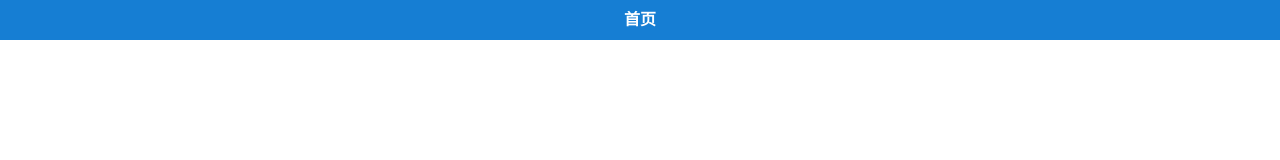
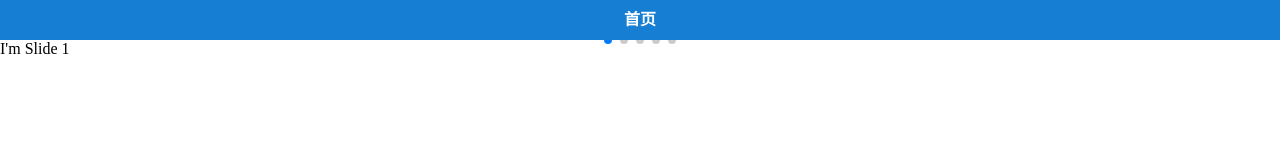
Before and after one commit to zhangyongjie1997/vue-book, a Vue app: page / in a window 1280 px wide. Shown: the top 160 px of the page. Built offline with nearby package versions, Linux system fonts and the light colour scheme; a small style sheet from the web is missing.

Commit message:
轮播图组件完成

```diff
--- a/package.json
+++ b/package.json
@@ -11,6 +11,7 @@
   },
   "dependencies": {
     "vue": "^2.5.2",
+    "vue-awesome-swiper": "^3.1.3",
     "vue-router": "^3.0.1"
   },
   "devDependencies": {
--- a/src/App.vue
+++ b/src/App.vue
@@ -17,4 +17,11 @@ export default {
 
 <style>
 @import url('./css/reset.css');
+.content{
+  position: fixed;
+  top: 40px;
+  bottom: 50px;
+  overflow: auto;
+  width: 100%;
+}
 </style>
--- /dev/null
+++ b/src/base/Swiper.vue
@@ -0,0 +1,25 @@
+<template>
+  <swiper :options="swiperOption">
+    <swiper-slide v-for="(slide, index) in swiperSlides" :key="index">I'm Slide {{ slide }}</swiper-slide>
+    <div class="swiper-pagination" slot="pagination"></div>
+  </swiper>
+</template>
+
+<script>
+  export default {
+    name: 'carrousel',
+    data() {
+      return {
+        swiperOption: {
+          pagination: {
+            el: '.swiper-pagination'
+          },
+          autoplay:3500,
+          swiperWrapperSize:true,
+
+        },
+        swiperSlides: [1, 2, 3, 4, 5]
+      }
+    }
+  }
+</script>
--- a/src/components/Home.vue
+++ b/src/components/Home.vue
@@ -1,11 +1,15 @@
 <template>
   <div>
     <MHeader :back="true">首页</MHeader>
+    <div class="content">
+      <Swiper></Swiper>
+    </div>
   </div>
 </template>
 
 <script type="text/ecmascript-6">
 import MHeader from '../base/MHeader.vue';
+import Swiper from '../base/Swiper.vue';
 export default {
   data() {
     return {
@@ -13,7 +17,8 @@ export default {
     }
   },
   components: {
-    MHeader
+    MHeader,
+    Swiper
   }
 }
 </script>
--- a/src/main.js
+++ b/src/main.js
@@ -3,7 +3,9 @@
 import Vue from 'vue';
 import App from './App';
 import router from './router';
-
+import 'swiper/dist/css/swiper.css';//引入轮播图css
+import VueAwesomeSwiper from 'vue-awesome-swiper';//导入轮播图插件
+Vue.use(VueAwesomeSwiper);//使用轮播图插件
 Vue.config.productionTip = false;
 /* eslint-disable no-new */
 new Vue({
```
Also changed, not shown: mock/server.js (added, +21 -0 lines), mock/sliders.js (added, +9 -0 lines), 1 other file (tests, documents, lock files or other folders).
